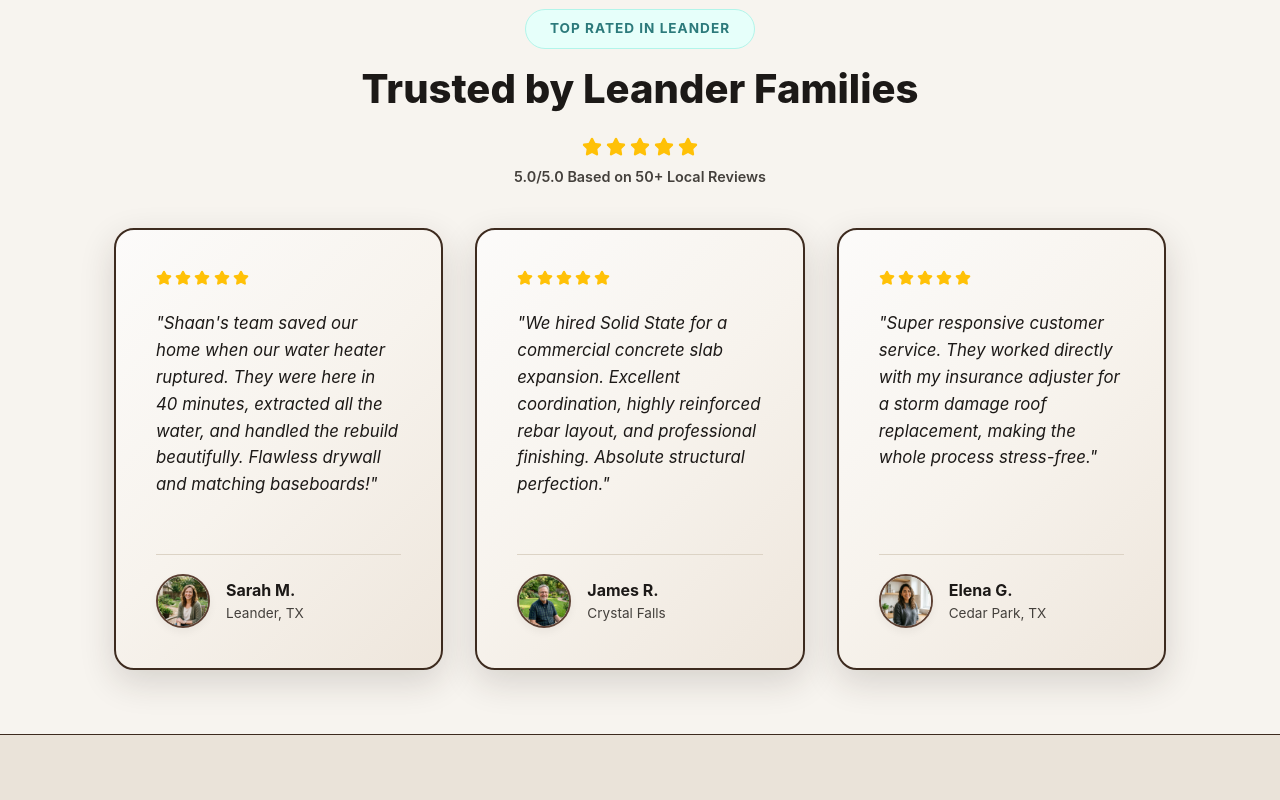
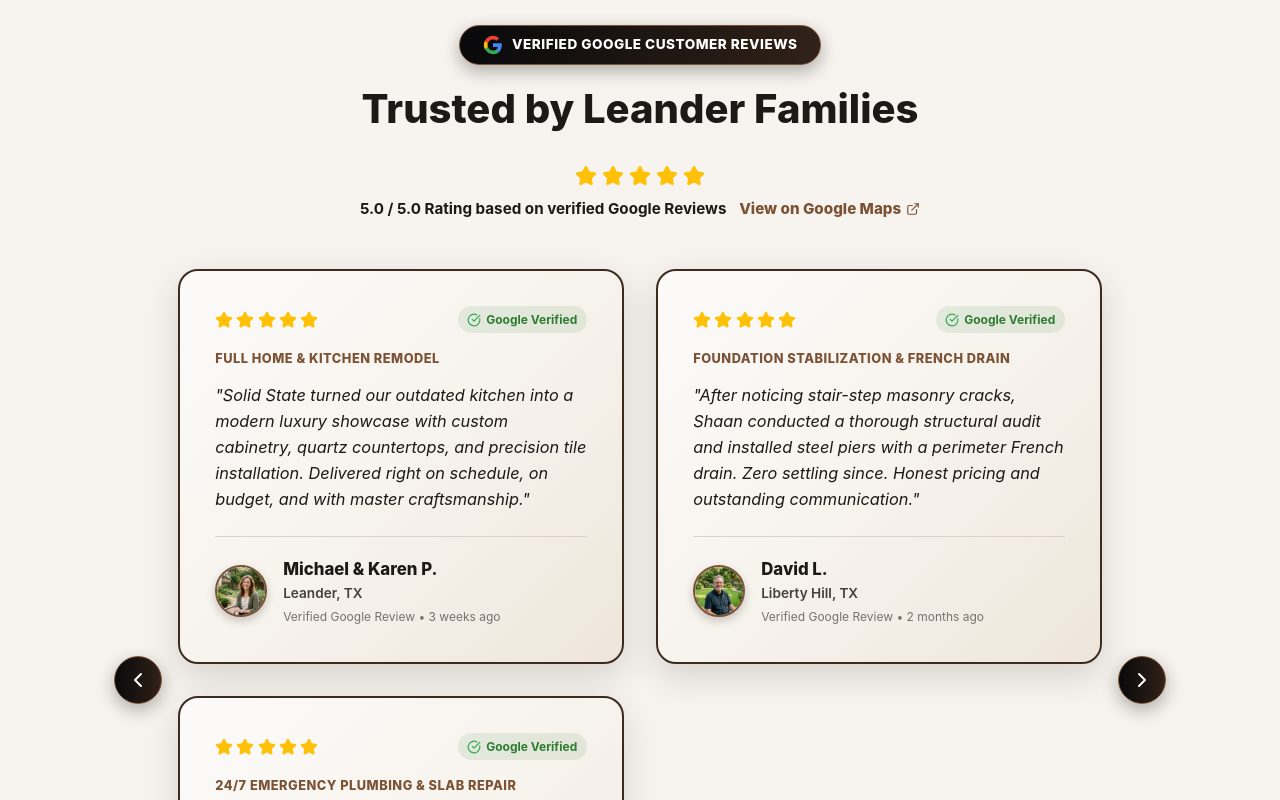
Before and after one commit to asadrzvi/SolidStateConstruction, a React (Vite) app: page / in a window 1280 px wide. Shown: the part 6900-7700 px from the top of the page. Built offline with nearby package versions, Linux system fonts and the light colour scheme.

Commit message:
Add verified Google customer reviews with auto-rotating carousel, pause on hover, manual controls, and Google Business Profile links

```diff
--- a/src/components/Testimonials.css
+++ b/src/components/Testimonials.css
@@ -1,86 +1,203 @@
 .testimonials {
-  padding: 4rem 0;
+  padding: 5rem 0;
   background-color: var(--bg-color);
+  position: relative;
+  overflow: hidden;
 }
 
 .trust-header {
-  margin-bottom: 2.5rem;
+  margin-bottom: 3rem;
   display: flex;
   flex-direction: column;
   align-items: center;
 }
 
-.top-rated-badge {
-  background-color: #e6fffa;
-  color: #2c7a7b;
-  padding: 0.5rem 1.5rem;
-  border-radius: 50px;
-  font-weight: 700;
+.google-rating-pill {
+  display: inline-flex;
+  align-items: center;
+  gap: 0.6rem;
+  background: linear-gradient(90deg, #09090b 0%, #2b1e16 35%, #5c4033 70%, #09090b 100%) !important;
+  background-size: 250% 100% !important;
+  background-position: 0% 0% !important;
+  color: #ffffff !important;
+  border: 1.5px solid #7c5235 !important;
+  padding: 0.5rem 1.4rem;
+  border-radius: 9999px !important;
+  font-weight: 800;
   font-size: 0.85rem;
   text-transform: uppercase;
-  letter-spacing: 1px;
-  margin-bottom: 1rem;
-  border: 1px solid #b2f5ea;
+  letter-spacing: 0.5px;
+  margin-bottom: 1.25rem;
+  box-shadow: 0 6px 18px rgba(0, 0, 0, 0.3) !important;
+  transition: background-position 0.6s ease, transform 0.3s ease !important;
 }
 
-[data-theme='dark'] .top-rated-badge {
-  background-color: #1a202c;
-  color: #b2f5ea;
-  border-color: #2c7a7b;
+.google-rating-pill:hover {
+  background-position: 100% 0% !important;
+  transform: translateY(-2px) scale(1.02);
+  border-color: #a06d44 !important;
 }
 
 .overall-rating {
   display: flex;
   flex-direction: column;
   align-items: center;
-  gap: 0.5rem;
+  gap: 0.6rem;
+  margin-top: 0.5rem;
 }
 
 .overall-rating .stars {
   display: flex;
-  gap: 0.25rem;
+  gap: 0.3rem;
 }
 
-.overall-rating span {
-  font-weight: 600;
-  color: var(--text-light);
-  font-size: 0.9rem;
+.rating-subtitle {
+  display: flex;
+  align-items: center;
+  gap: 0.8rem;
+  flex-wrap: wrap;
+  justify-content: center;
+  font-weight: 700;
+  color: var(--text-dark);
+  font-size: 0.95rem;
+}
+
+.google-maps-link {
+  color: #7c5235;
+  text-decoration: none;
+  font-weight: 800;
+  display: inline-flex;
+  align-items: center;
+  gap: 0.3rem;
+  transition: color 0.2s ease, transform 0.2s ease;
+}
+
+.google-maps-link:hover {
+  color: #a06d44;
+  transform: translateX(2px);
+}
+
+/* CAROUSEL WRAPPER & NAVIGATION */
+.testimonials-carousel-wrapper {
+  position: relative;
+  display: flex;
+  align-items: center;
+  gap: 1rem;
+}
+
+.carousel-control-btn {
+  background: linear-gradient(90deg, #09090b 0%, #2b1e16 35%, #5c4033 70%, #09090b 100%) !important;
+  background-size: 250% 100% !important;
+  background-position: 0% 0% !important;
+  color: #ffffff !important;
+  border: 1.5px solid #7c5235 !important;
+  width: 48px;
+  height: 48px;
+  border-radius: 50% !important;
+  display: flex;
+  align-items: center;
+  justify-content: center;
+  cursor: pointer;
+  box-shadow: 0 6px 18px rgba(0, 0, 0, 0.3) !important;
+  flex-shrink: 0;
+  z-index: 5;
+  transition: background-position 0.6s ease, transform 0.3s ease, border-color 0.3s ease !important;
+}
+
+.carousel-control-btn:hover {
+  background-position: 100% 0% !important;
+  border-color: #a06d44 !important;
+  transform: scale(1.1) !important;
+  box-shadow: 0 10px 25px rgba(124, 82, 53, 0.5) !important;
 }
 
 .testimonials-grid {
   display: grid;
-  grid-template-columns: repeat(auto-fit, minmax(300px, 1fr));
+  grid-template-columns: repeat(auto-fit, minmax(290px, 1fr));
   gap: 2rem;
+  width: 100%;
+  transition: opacity 0.5s ease;
 }
 
+/* 3D TINTED TESTIMONIAL CARD */
 .testimonial-card {
-  background: var(--card-bg);
-  padding: 2.5rem;
-  border-radius: 16px;
+  background: linear-gradient(135deg, #fcfbfa 0%, #f7f3ed 50%, #eee6dc 100%) !important;
+  border: 2px solid #3d2b1f !important;
+  padding: 2.2rem;
+  border-radius: 20px !important;
   text-align: left;
-  transition: transform 0.3s ease;
   display: flex;
   flex-direction: column;
   justify-content: space-between;
-  box-shadow: var(--shadow);
+  box-shadow: 0 12px 35px rgba(43, 30, 22, 0.16) !important;
+  transition: transform 0.4s cubic-bezier(0.16, 1, 0.3, 1),
+              border-color 0.3s ease,
+              box-shadow 0.3s ease !important;
+  perspective: 1000px;
 }
 
 .testimonial-card:hover {
-  transform: translateY(-5px);
+  transform: translateY(-8px) scale(1.02) !important;
+  border-color: #7c5235 !important;
+  box-shadow: 0 22px 50px rgba(43, 30, 22, 0.3) !important;
+}
+
+.card-top-row {
+  display: flex;
+  align-items: center;
+  justify-content: space-between;
+  margin-bottom: 1rem;
 }
 
 .card-stars {
   display: flex;
   gap: 0.2rem;
-  margin-bottom: 1.5rem;
+}
+
+.verified-badge {
+  display: inline-flex;
+  align-items: center;
+  gap: 0.3rem;
+  font-size: 0.75rem;
+  font-weight: 700;
+  color: #2e7d32;
+  background: rgba(46, 125, 50, 0.1);
+  padding: 0.25rem 0.6rem;
+  border-radius: 20px;
+}
+
+.service-tag-label {
+  font-size: 0.8rem;
+  font-weight: 800;
+  color: #7c5235;
+  text-transform: uppercase;
+  letter-spacing: 0.5px;
+  margin-bottom: 0.75rem;
 }
 
 .testimonial-text {
   font-style: italic;
-  font-size: 1.05rem;
+  font-size: 1.02rem;
   line-height: 1.6;
   color: var(--text-dark);
-  margin-bottom: 2rem;
+  margin-bottom: 1.5rem;
+}
+
+.testimonial-author-wrapper {
+  display: flex;
+  align-items: center;
+  gap: 1rem;
+  border-top: 1.5px solid #dcd3c5;
+  padding-top: 1.2rem;
+}
+
+.testimonial-avatar {
+  width: 52px;
+  height: 52px;
+  border-radius: 50%;
+  object-fit: cover;
+  border: 2px solid #7c5235;
+  box-shadow: 0 4px 10px rgba(0, 0, 0, 0.2);
 }
 
 .testimonial-author {
@@ -89,29 +206,51 @@
 }
 
 .author-name {
-  font-weight: 700;
+  font-weight: 800;
+  font-size: 1.05rem;
   color: var(--text-dark);
 }
 
 .author-location {
   font-size: 0.85rem;
+  font-weight: 600;
   color: var(--text-light);
 }
 
-.testimonial-author-wrapper {
-  display: flex;
-  align-items: center;
-  gap: 1rem;
-  margin-top: 1.5rem;
-  border-top: 1px solid var(--secondary);
-  padding-top: 1.2rem;
+.review-date {
+  font-size: 0.75rem;
+  color: #78716c;
+  margin-top: 0.15rem;
 }
 
-.testimonial-avatar {
-  width: 54px;
-  height: 54px;
+/* CAROUSEL INDICATOR DOTS */
+.carousel-indicators {
+  display: flex;
+  justify-content: center;
+  gap: 0.6rem;
+  margin-top: 2.25rem;
+}
+
+.indicator-dot {
+  width: 12px;
+  height: 12px;
   border-radius: 50%;
-  object-fit: cover;
-  border: 2px solid var(--accent);
-  box-shadow: 0 4px 8px rgba(0, 0, 0, 0.05);
+  background-color: #dcd3c5;
+  border: 2px solid #3d2b1f;
+  cursor: pointer;
+  transition: all 0.3s ease;
 }
+
+.indicator-dot.active {
+  background: #7c5235;
+  width: 32px;
+  border-radius: 20px;
+  border-color: #7c5235;
+  box-shadow: 0 0 10px rgba(124, 82, 53, 0.5);
+}
+
+@media (max-width: 768px) {
+  .carousel-control-btn {
+    display: none;
+  }
+}
--- a/src/components/Testimonials.jsx
+++ b/src/components/Testimonials.jsx
@@ -1,72 +1,201 @@
-import React from 'react'
-import { Star } from 'lucide-react'
+import React, { useState, useEffect, useRef } from 'react'
+import { Star, ChevronLeft, ChevronRight, CheckCircle, ExternalLink } from 'lucide-react'
 import { useLanguage } from '../context/LanguageContext'
 import './Testimonials.css'
 
-function Testimonials() {
-  const { t } = useLanguage();
-
-  const testimonials = [
+const googleReviewsData = [
   {
     name: "Sarah M.",
     location: "Leander, TX",
-      text: t('test1Text'),
+    date: "Verified Google Review • 2 weeks ago",
+    service: "Emergency Water Remediation & Drywall Repair",
+    text: "Shaan's team saved our home when our water heater ruptured in the middle of the night. They arrived in under 40 minutes, extracted all standing water, and handled the full restoration beautifully. Flawless drywall and matching baseboards!",
     rating: 5,
     image: "/images/sarah.jpg"
   },
   {
     name: "James R.",
-      location: "Crystal Falls",
-      text: t('test2Text'),
+    location: "Crystal Falls, Leander, TX",
+    date: "Verified Google Review • 1 month ago",
+    service: "Commercial Concrete & Driveway Formwork",
+    text: "We hired Solid State Construction for a custom curved driveway and heavy-duty slab expansion. Excellent coordination, highly reinforced rebar layout, and mirror-smooth finishing. Absolute structural perfection.",
     rating: 5,
     image: "/images/james.jpg"
   },
   {
     name: "Elena G.",
     location: "Cedar Park, TX",
-      text: t('test3Text'),
+    date: "Verified Google Review • 1 month ago",
+    service: "Residential Roofing & Insurance Claim",
+    text: "Super responsive customer service. Shaan worked directly with my insurance adjuster for a storm damage roof replacement, making the whole process completely stress-free. Quality work and very respectful crew!",
+    rating: 5,
+    image: "/images/elena.jpg"
+  },
+  {
+    name: "Michael & Karen P.",
+    location: "Leander, TX",
+    date: "Verified Google Review • 3 weeks ago",
+    service: "Full Home & Kitchen Remodel",
+    text: "Solid State turned our outdated kitchen into a modern luxury showcase with custom cabinetry, quartz countertops, and precision tile installation. Delivered right on schedule, on budget, and with master craftsmanship.",
+    rating: 5,
+    image: "/images/sarah.jpg"
+  },
+  {
+    name: "David L.",
+    location: "Liberty Hill, TX",
+    date: "Verified Google Review • 2 months ago",
+    service: "Foundation Stabilization & French Drain",
+    text: "After noticing stair-step masonry cracks, Shaan conducted a thorough structural audit and installed steel piers with a perimeter French drain. Zero settling since. Honest pricing and outstanding communication.",
+    rating: 5,
+    image: "/images/james.jpg"
+  },
+  {
+    name: "Robert H.",
+    location: "Round Rock, TX",
+    date: "Verified Google Review • 1 month ago",
+    service: "24/7 Emergency Plumbing & Slab Repair",
+    text: "Top-tier emergency dispatch! Had an underground slab leak in our commercial property. Their team pinpointed the leak quickly, bypassed the pipe cleanly, and repaired the concrete foundation seamlessly.",
     rating: 5,
     image: "/images/elena.jpg"
   }
 ];
 
+function Testimonials() {
+  const { t } = useLanguage();
+  const [currentIndex, setCurrentIndex] = useState(0);
+  const [isPaused, setIsPaused] = useState(false);
+  const autoRotateTimer = useRef(null);
+
+  const cardsPerPage = 3;
+  const maxIndex = Math.ceil(googleReviewsData.length / cardsPerPage) - 1;
+
+  // Auto-rotate effect with hover pause
+  useEffect(() => {
+    if (!isPaused) {
+      autoRotateTimer.current = setInterval(() => {
+        setCurrentIndex((prev) => (prev >= maxIndex ? 0 : prev + 1));
+      }, 4500);
+    }
+    return () => {
+      if (autoRotateTimer.current) clearInterval(autoRotateTimer.current);
+    };
+  }, [isPaused, maxIndex]);
+
+  const handleNext = () => {
+    setCurrentIndex((prev) => (prev >= maxIndex ? 0 : prev + 1));
+  };
+
+  const handlePrev = () => {
+    setCurrentIndex((prev) => (prev <= 0 ? maxIndex : prev - 1));
+  };
+
+  const visibleReviews = googleReviewsData.slice(
+    currentIndex * cardsPerPage,
+    (currentIndex + 1) * cardsPerPage
+  );
+
   return (
     <section className="testimonials" id="testimonials">
       <div className="container">
         <div className="trust-header">
-          <span className="top-rated-badge">{t('navAbout') === 'About' ? 'Top Rated in Leander' : 'Mejor Valorado en Leander'}</span>
+          <div className="google-rating-pill">
+            <svg className="google-icon" viewBox="0 0 24 24" width="20" height="20">
+              <path fill="#4285F4" d="M22.56 12.25c0-.78-.07-1.53-.2-2.25H12v4.26h5.92c-.26 1.37-1.04 2.53-2.21 3.31v2.77h3.57c2.08-1.92 3.28-4.74 3.28-8.09z"/>
+              <path fill="#34A853" d="M12 23c2.97 0 5.46-.98 7.28-2.66l-3.57-2.77c-.98.66-2.23 1.06-3.71 1.06-2.86 0-5.29-1.93-6.16-4.53H2.18v2.84C3.99 20.53 7.7 23 12 23z"/>
+              <path fill="#FBBC05" d="M5.84 14.09c-.22-.66-.35-1.36-.35-2.09s.13-1.43.35-2.09V7.06H2.18C1.43 8.55 1 10.22 1 12s.43 3.45 1.18 4.94l2.85-2.22.81-.63z"/>
+              <path fill="#EA4335" d="M12 5.38c1.62 0 3.06.56 4.21 1.64l3.15-3.15C17.45 2.09 14.97 1 12 1 7.7 1 3.99 3.47 2.18 7.06l3.66 2.84c.87-2.6 3.3-4.52 6.16-4.52z"/>
+            </svg>
+            <span>Verified Google Customer Reviews</span>
+          </div>
+
           <h2 className="section-title">{t('testTitle')}</h2>
+
           <div className="overall-rating">
             <div className="stars">
-              <Star size={20} fill="#ffc107" color="#ffc107" />
-              <Star size={20} fill="#ffc107" color="#ffc107" />
-              <Star size={20} fill="#ffc107" color="#ffc107" />
-              <Star size={20} fill="#ffc107" color="#ffc107" />
-              <Star size={20} fill="#ffc107" color="#ffc107" />
+              {[...Array(5)].map((_, i) => (
+                <Star key={i} size={22} fill="#ffc107" color="#ffc107" />
+              ))}
             </div>
-            <span>{t('navAbout') === 'About' ? '5.0/5.0 Based on 50+ Local Reviews' : '5.0/5.0 Basado en más de 50 opiniones locales'}</span>
+            <div className="rating-subtitle">
+              <span>5.0 / 5.0 Rating based on verified Google Reviews</span>
+              <a
+                href="https://maps.app.goo.gl/xzScx29yJNoVXDi1A"
+                target="_blank"
+                rel="noopener noreferrer"
+                className="google-maps-link"
+              >
+                View on Google Maps <ExternalLink size={14} />
+              </a>
+            </div>
           </div>
         </div>
 
-        <div className="testimonials-grid">
-          {testimonials.map((t, index) => (
-            <div className="testimonial-card" key={index}>
+        {/* Auto-Rotating Slider Container */}
+        <div
+          className="testimonials-carousel-wrapper"
+          onMouseEnter={() => setIsPaused(true)}
+          onMouseLeave={() => setIsPaused(false)}
+        >
+          <button
+            type="button"
+            className="carousel-control-btn prev"
+            onClick={handlePrev}
+            aria-label="Previous Reviews"
+          >
+            <ChevronLeft size={24} />
+          </button>
+
+          <div className="testimonials-grid carousel-track">
+            {visibleReviews.map((rev, index) => (
+              <div className="testimonial-card 3d-card-tilt" key={`${currentIndex}-${index}`}>
                 <div>
+                  <div className="card-top-row">
                     <div className="card-stars">
-                  {[...Array(t.rating)].map((_, i) => (
-                    <Star key={i} size={16} fill="#ffc107" color="#ffc107" />
+                      {[...Array(rev.rating)].map((_, i) => (
+                        <Star key={i} size={18} fill="#ffc107" color="#ffc107" />
                       ))}
                     </div>
-                <p className="testimonial-text">"{t.text}"</p>
+                    <span className="verified-badge">
+                      <CheckCircle size={14} color="#34A853" /> Google Verified
+                    </span>
                   </div>
+
+                  <p className="service-tag-label">{rev.service}</p>
+                  <p className="testimonial-text">"{rev.text}"</p>
+                </div>
+
                 <div className="testimonial-author-wrapper">
-                <img src={t.image} alt={t.name} className="testimonial-avatar" />
+                  <img src={rev.image} alt={rev.name} className="testimonial-avatar" />
                   <div className="testimonial-author">
-                  <span className="author-name">{t.name}</span>
-                  <span className="author-location">{t.location}</span>
+                    <span className="author-name">{rev.name}</span>
+                    <span className="author-location">{rev.location}</span>
+                    <span className="review-date">{rev.date}</span>
                   </div>
                 </div>
               </div>
+            ))}
+          </div>
+
+          <button
+            type="button"
+            className="carousel-control-btn next"
+            onClick={handleNext}
+            aria-label="Next Reviews"
+          >
+            <ChevronRight size={24} />
+          </button>
+        </div>
+
+        {/* Carousel Indicator Dots */}
+        <div className="carousel-indicators">
+          {[...Array(maxIndex + 1)].map((_, idx) => (
+            <button
+              key={idx}
+              type="button"
+              className={`indicator-dot ${currentIndex === idx ? 'active' : ''}`}
+              onClick={() => setCurrentIndex(idx)}
+              aria-label={`Go to review page ${idx + 1}`}
+            />
           ))}
         </div>
       </div>
```
Lines whose indentation alone changed are shown as unchanged.
